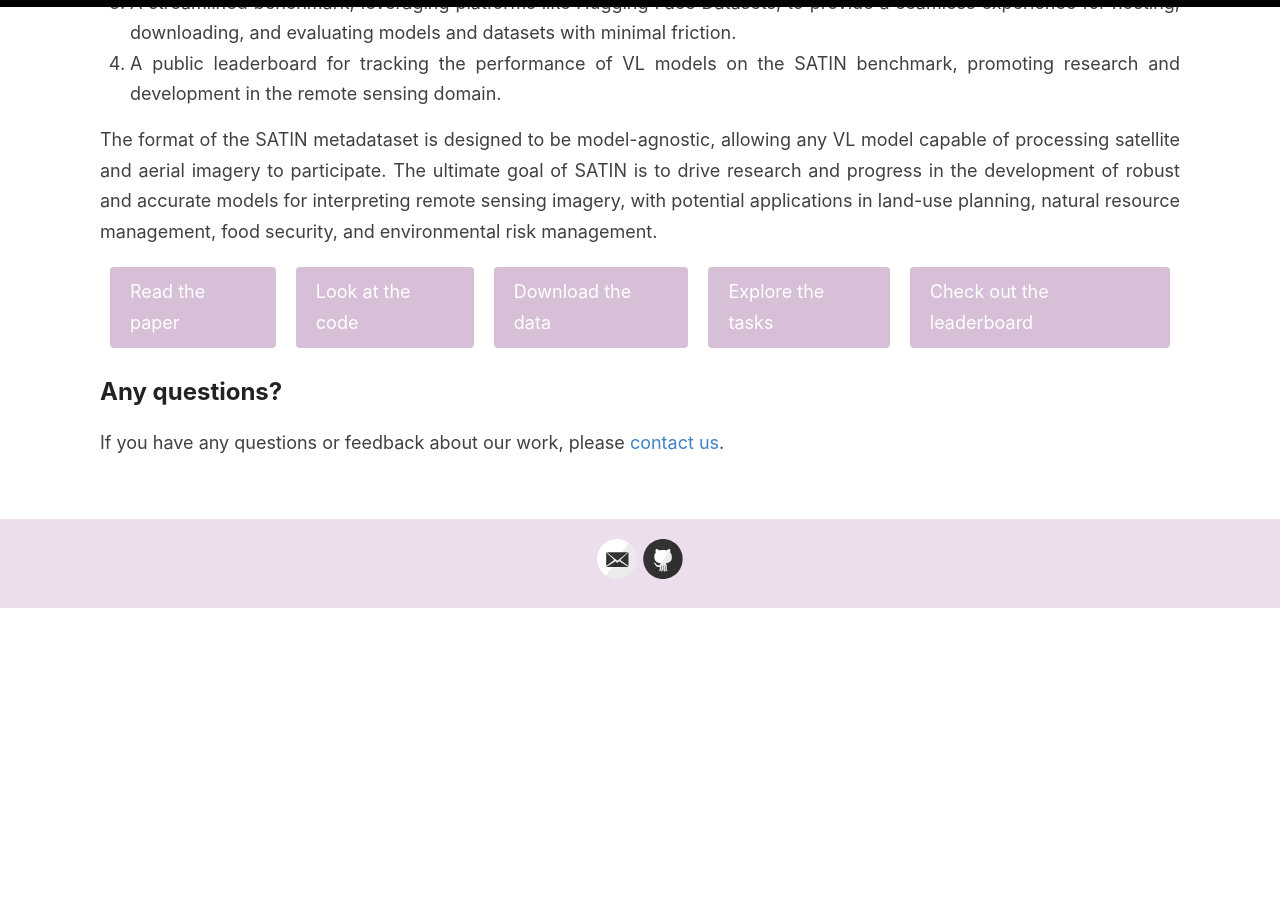
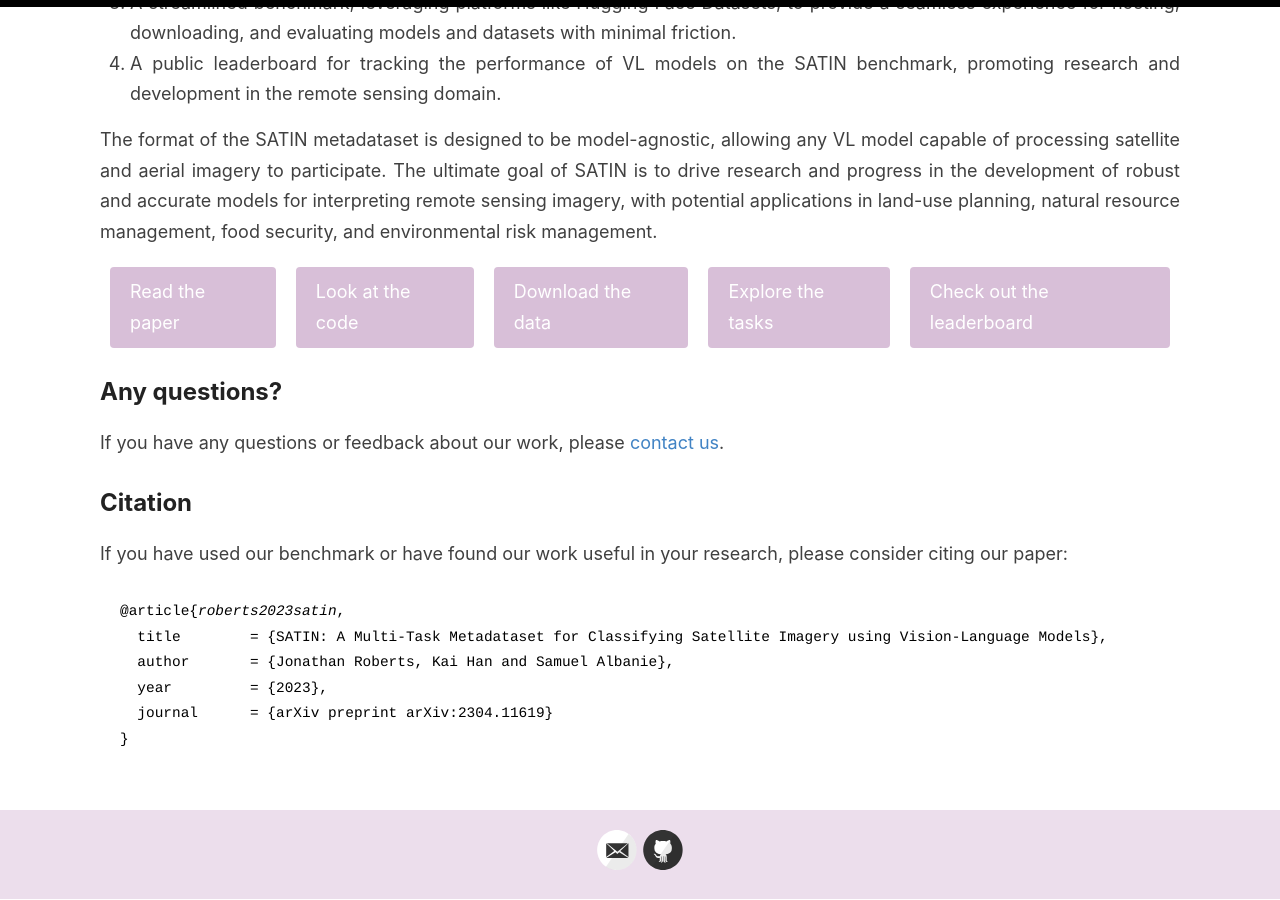
Before and after one commit to satinbenchmark/satinbenchmark.github.io, a Jekyll site: the page built from home.md, in a window 1280 px wide and 900 px high, scrolled down 824 px. Built offline with Jekyll 4.4.1, drawn with Linux system fonts in a browser that asks for light colours; before the commit the page ends 1432 px from its top, so only the background shows below that.

Commit message:
Added citation information

````diff
--- a/home.md
+++ b/home.md
@@ -82,20 +82,17 @@ permalink: /
   <a href="{{ site.baseurl }}/_pages/leaderboard" class="button">Check out the leaderboard</a>
 </div>-->
 
-<!--
+## Any questions?
+If you have any questions or feedback about our work, please [contact us](mailto:jdr53@cam.ac.uk).
+
 ## Citation
-If you have used our benchmark or have found our work useful in your research, please cite our paper:
+If you have used our benchmark or have found our work useful in your research, please consider citing our paper:
 
 ```bibtex
 @article{roberts2023satin,
   title        = {SATIN: A Multi-Task Metadataset for Classifying Satellite Imagery using Vision-Language Models},
   author       = {Jonathan Roberts, Kai Han and Samuel Albanie},
   year         = {2023},
-  journal      = {arXiv preprint arXiv:INSERT_NUM}
+  journal      = {arXiv preprint arXiv:2304.11619}
 }
 ```
--->
-
-
-## Any questions?
-If you have any questions or feedback about our work, please [contact us](mailto:jdr53@cam.ac.uk).
````
